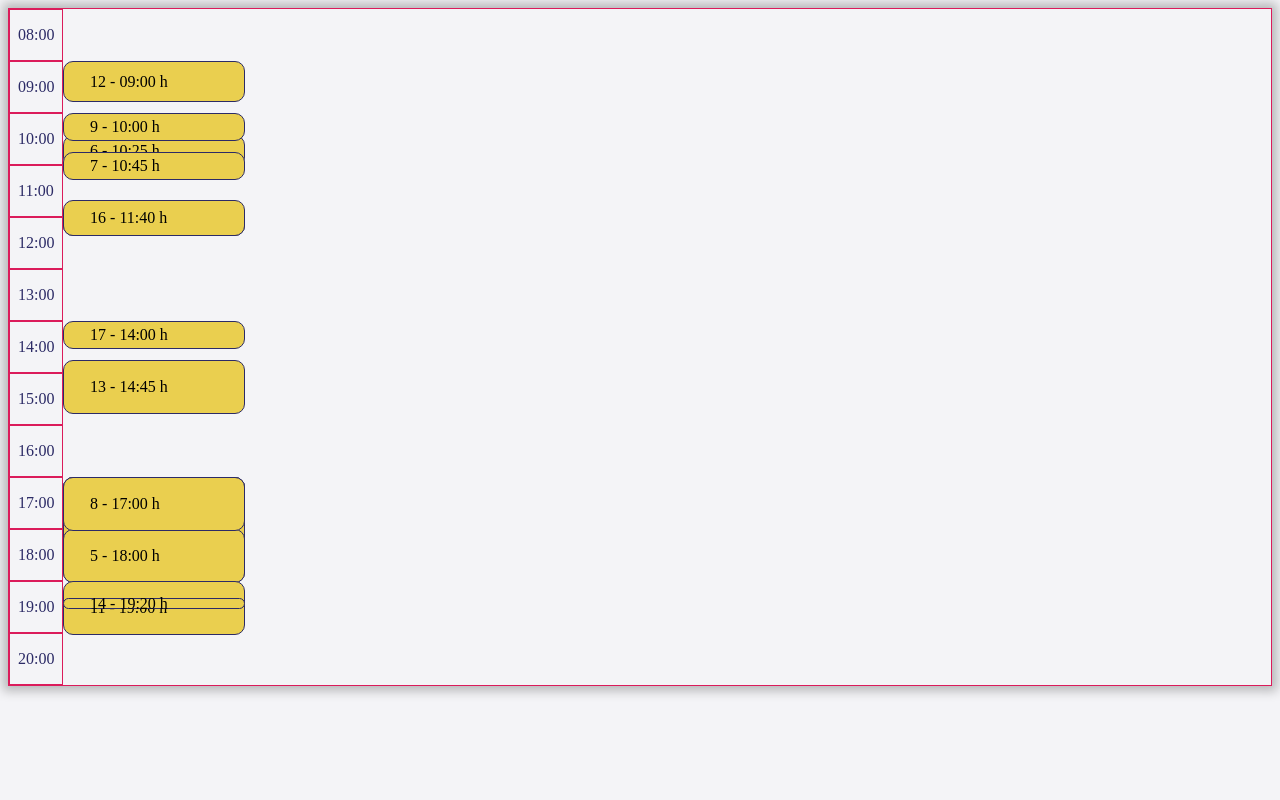
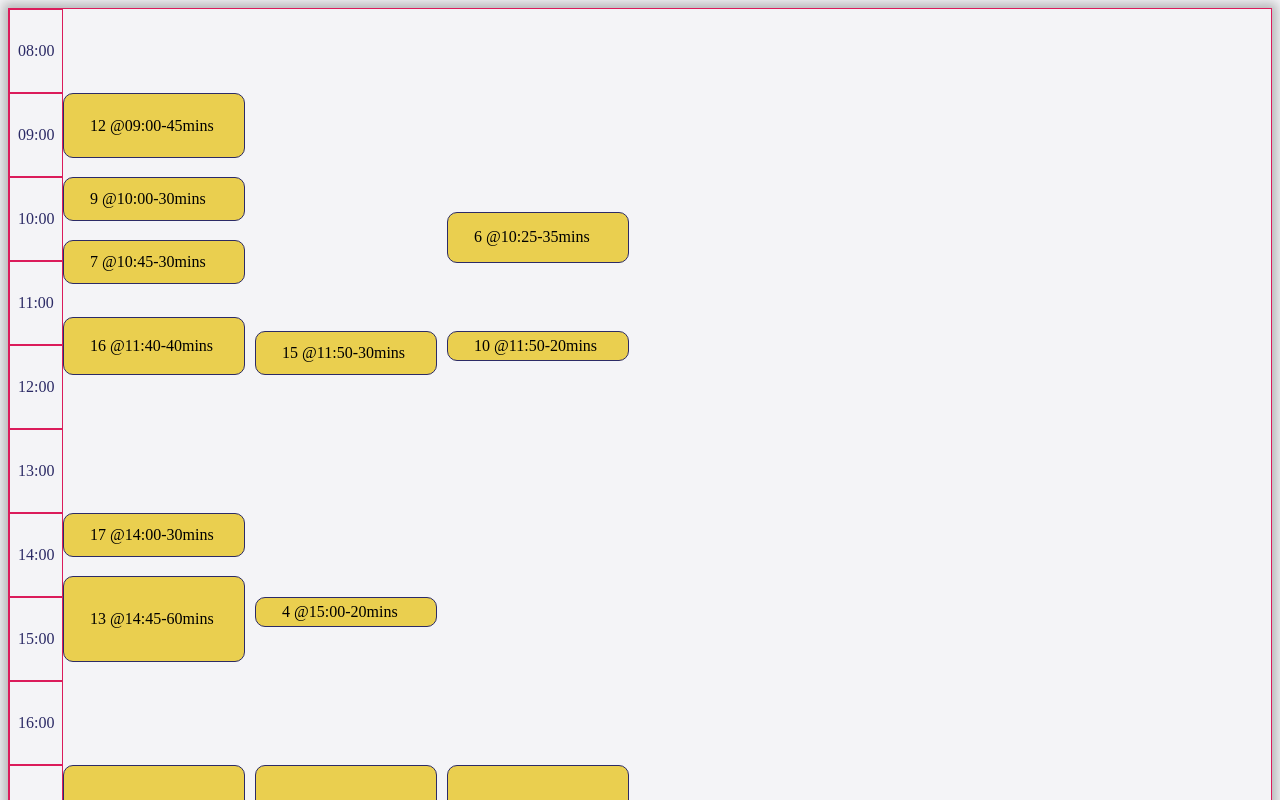
Before and after one commit to BassemFd/kata-exalt, a React (Create React App) app: page / in a window 1280 px wide. Shown: the top 800 px of the page. Built offline with nearby package versions, Linux system fonts and the light colour scheme.

Commit message:
Event all created with no overlapp

```diff
--- a/src/Components/EventCard.js
+++ b/src/Components/EventCard.js
@@ -2,8 +2,35 @@ import React from 'react';
 import '../Styles/EventCard.css';
 import getPositionFromTop from '../Helpers/getPositionFromTop';
 import getDurationHeight from '../Helpers/getDurationHeight';
+import moment from 'moment';
 
 function EventCard({appointmentsData}) {
+  let appointmentsDataCopy = [...appointmentsData];
+
+   // left position will be used to avoid events overlapping each other
+   function getLeftPosition(appointment){
+    const startTime = moment.duration(appointment.start).asMinutes();
+    const endTime = startTime + appointment.duration;
+    let left = 0;
+
+
+    appointmentsDataCopy.forEach((app) => {
+      if(app.id !== appointment.id){
+        const eventStartTime = moment.duration(app.start).asMinutes();
+        const eventEndTime = moment.duration(app.start).asMinutes() + app.duration;
+
+        if((startTime > eventStartTime && startTime < eventEndTime) // start of an event is in between start and end of other event
+          || (endTime < eventEndTime && endTime > eventStartTime) // end of event is in between start and end of other event
+          || (startTime === eventStartTime && endTime === eventEndTime) // start and end are exactly the same in both events
+          ){
+            left += 15
+            appointmentsDataCopy = appointmentsDataCopy.filter(element => element.id !== appointment.id)
+          };
+      };
+    });
+
+    return left
+  };
 
   return (
       <div  style={{position: 'relative'}}>
@@ -12,11 +39,12 @@ function EventCard({appointmentsData}) {
               className='event'
               key={appointment.id}
               style={{
-                height: getDurationHeight(appointment.duration) + '%', // duration of event
-                top: getPositionFromTop(appointment.start) + '%', // start of event
+                height: `${getDurationHeight(appointment.duration)}%`, // duration of event
+                top: `${getPositionFromTop(appointment.start)}%`, // start of event
+                left: `${getLeftPosition(appointment)}vw`, // position to avoid overlapping
               }}
             >
-           {appointment.id} - {appointment.start} h
+              {appointment.id} @{appointment.start}-{appointment.duration}mins
           </div>
         )}
 
--- a/src/Styles/TimeList.css
+++ b/src/Styles/TimeList.css
@@ -11,7 +11,7 @@
 
 li {
   border: 1px solid #DB1B5B;
-  padding: 2vh 1vh;
+  padding: 4vh 1vh;
   font-family: 'Gilroy';
 }
 
```
